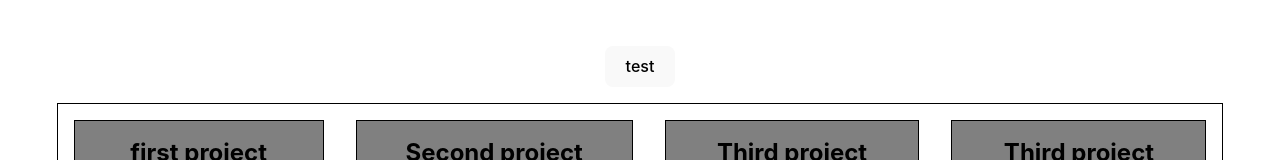
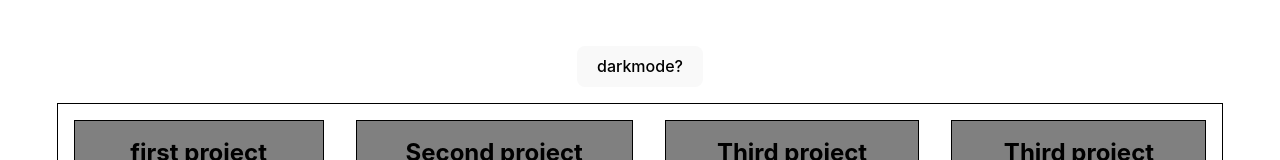
Before and after one commit to GlennRemi/portfolioVite, a React (Vite) app: page / in a window 1280 px wide. Shown: the part 168-328 px from the top of the page. Built offline with nearby package versions, Linux system fonts and the light colour scheme.

Commit message:
namechanges in buttontoggle

```diff
--- a/src/components/Button/ButtonToggle.jsx
+++ b/src/components/Button/ButtonToggle.jsx
@@ -3,7 +3,7 @@ import { useState, useContext } from "react";
 
 function ButtonToggle() {
   const [newcolorMode, setNewMode] = useState("darkmode");
-  const { setColorMode, colorMode } = useContext(CurrentTheme);
+  const { setColorMode } = useContext(CurrentTheme);
 
   function handleClick() {
     setNewMode((oldMode) =>
@@ -14,8 +14,7 @@ function ButtonToggle() {
 
   return (
     <div>
-      <button onClick={handleClick}>test</button>
-      <p>{colorMode}</p>
+      <button onClick={handleClick}>{newcolorMode}?</button>
     </div>
   );
 }
```
